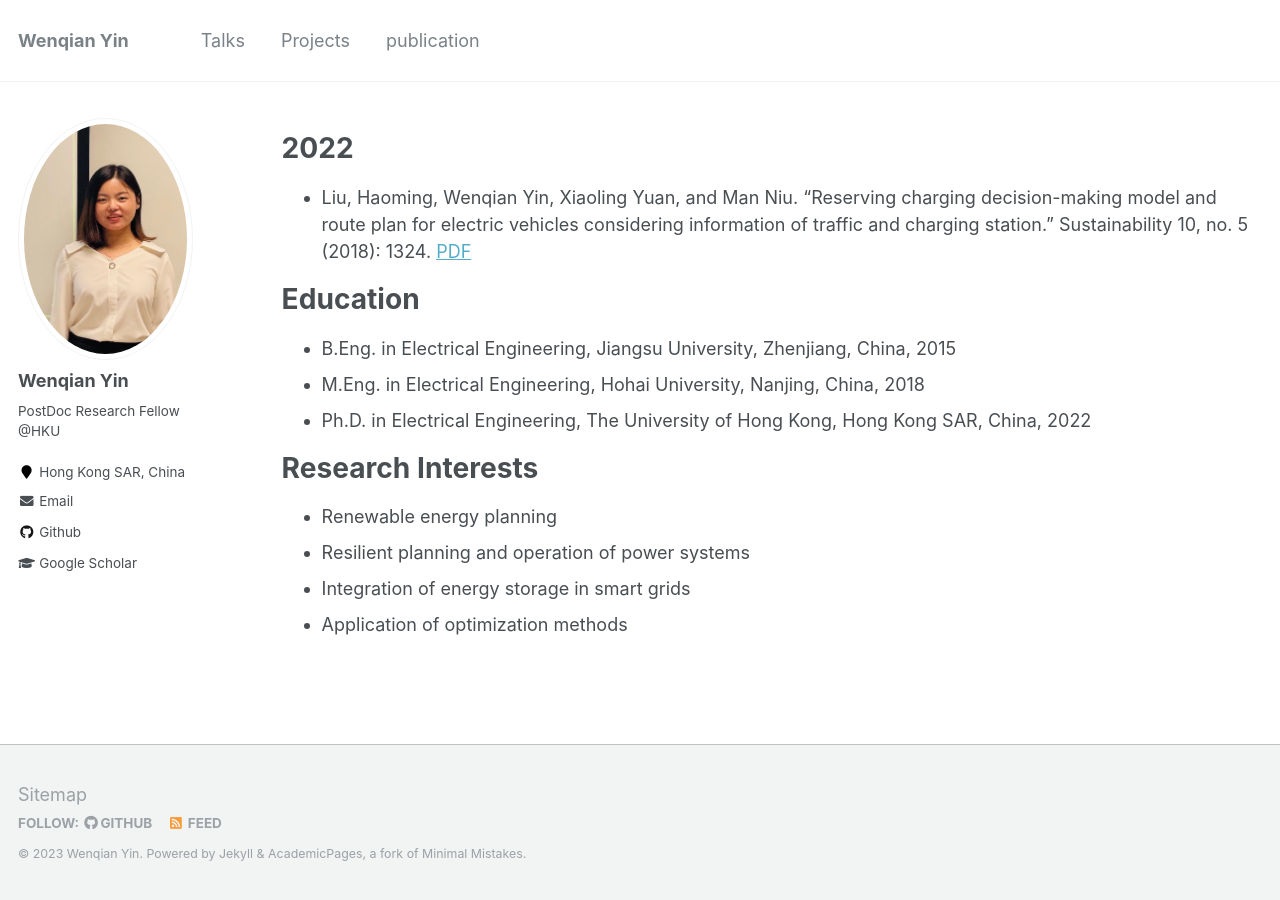
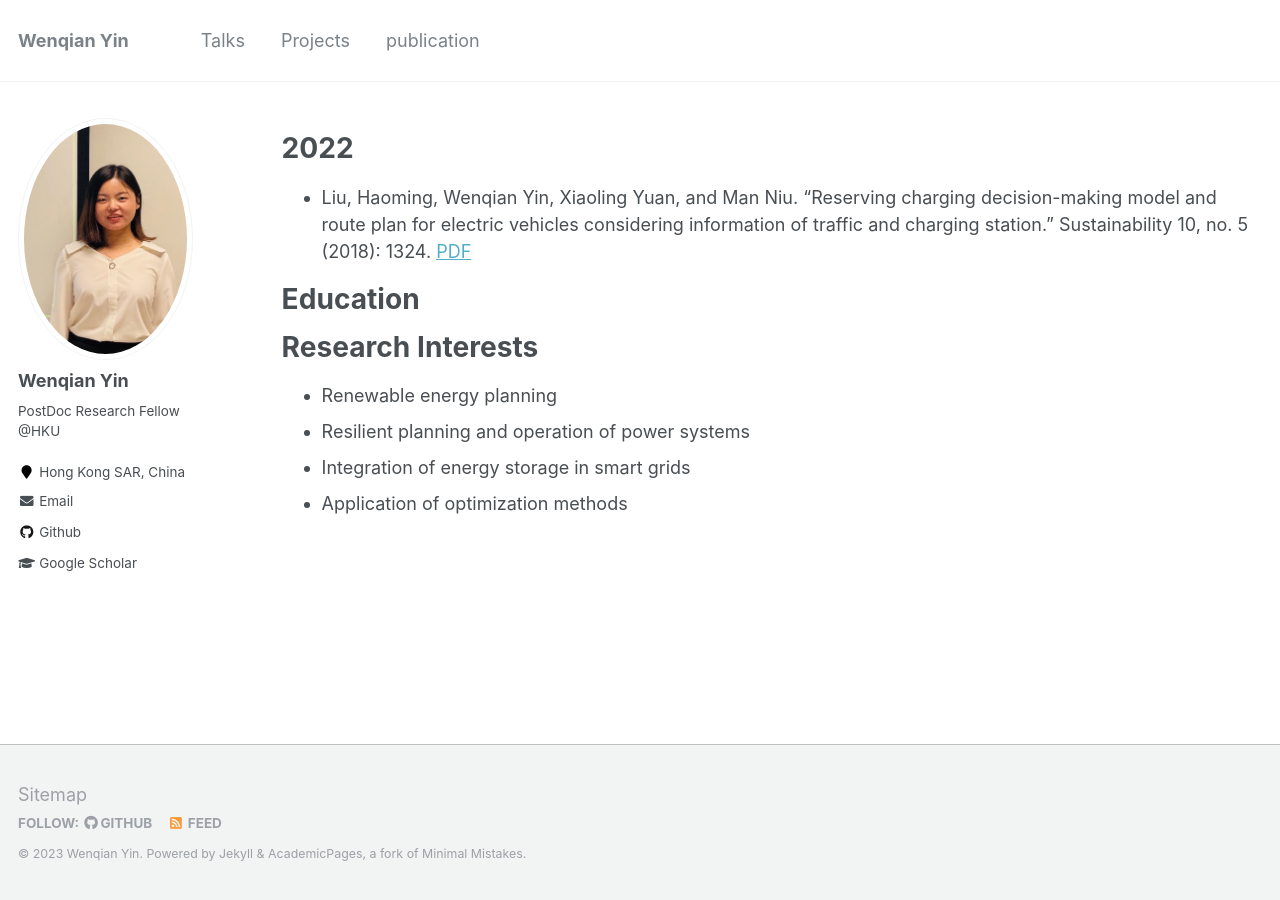
Before and after one commit to wenqianYIN/wb, a Jekyll site: the page built from _pages/cv.md, in a window 1280 px wide. Built offline with Jekyll 4.4.1, drawn with Linux system fonts in a browser that asks for light colours.

Commit message:
Update cv.md

```diff
--- a/_pages/cv.md
+++ b/_pages/cv.md
@@ -16,9 +16,7 @@ redirect_from:
 
 Education
 ======
-* B.Eng. in Electrical Engineering, Jiangsu University, Zhenjiang, China, 2015
-* M.Eng. in Electrical Engineering, Hohai University, Nanjing, China, 2018
-* Ph.D. in Electrical Engineering, The University of Hong Kong, Hong Kong SAR, China, 2022
+
 
 Research Interests
 ======
```
